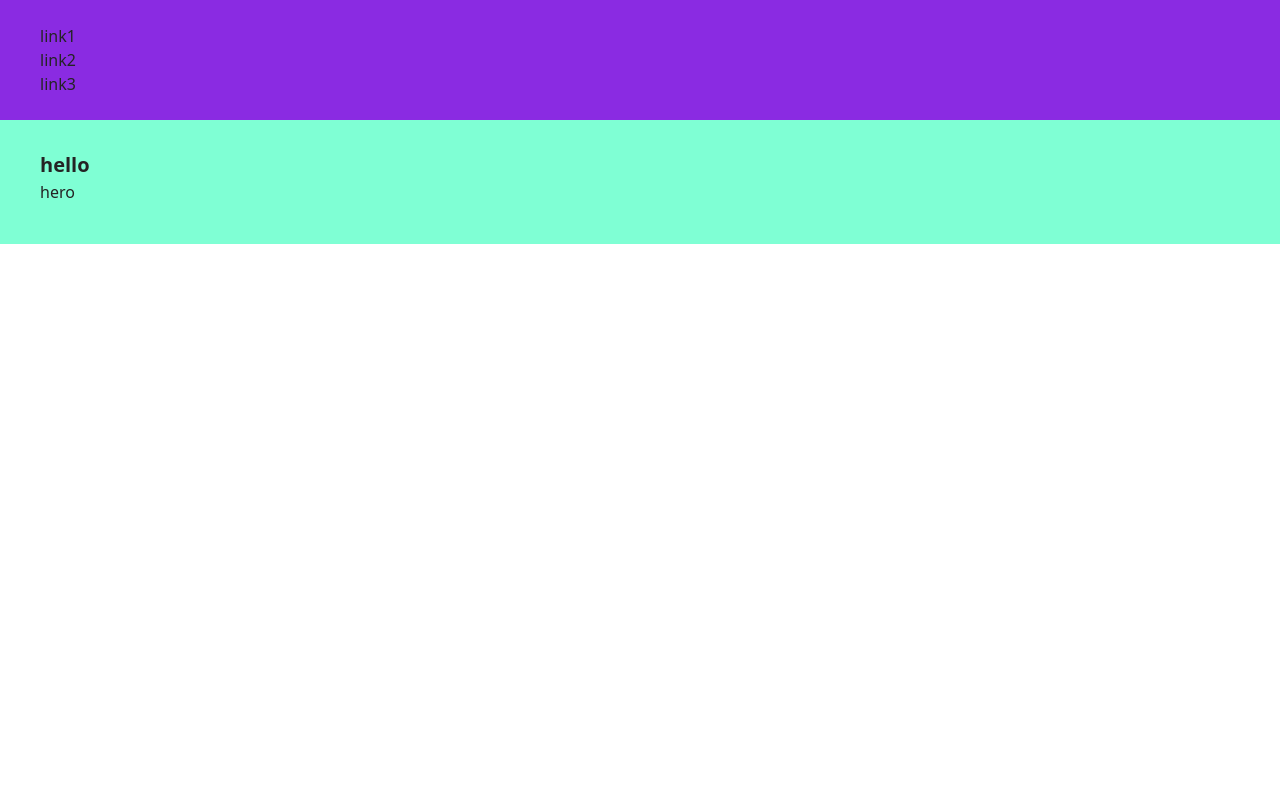
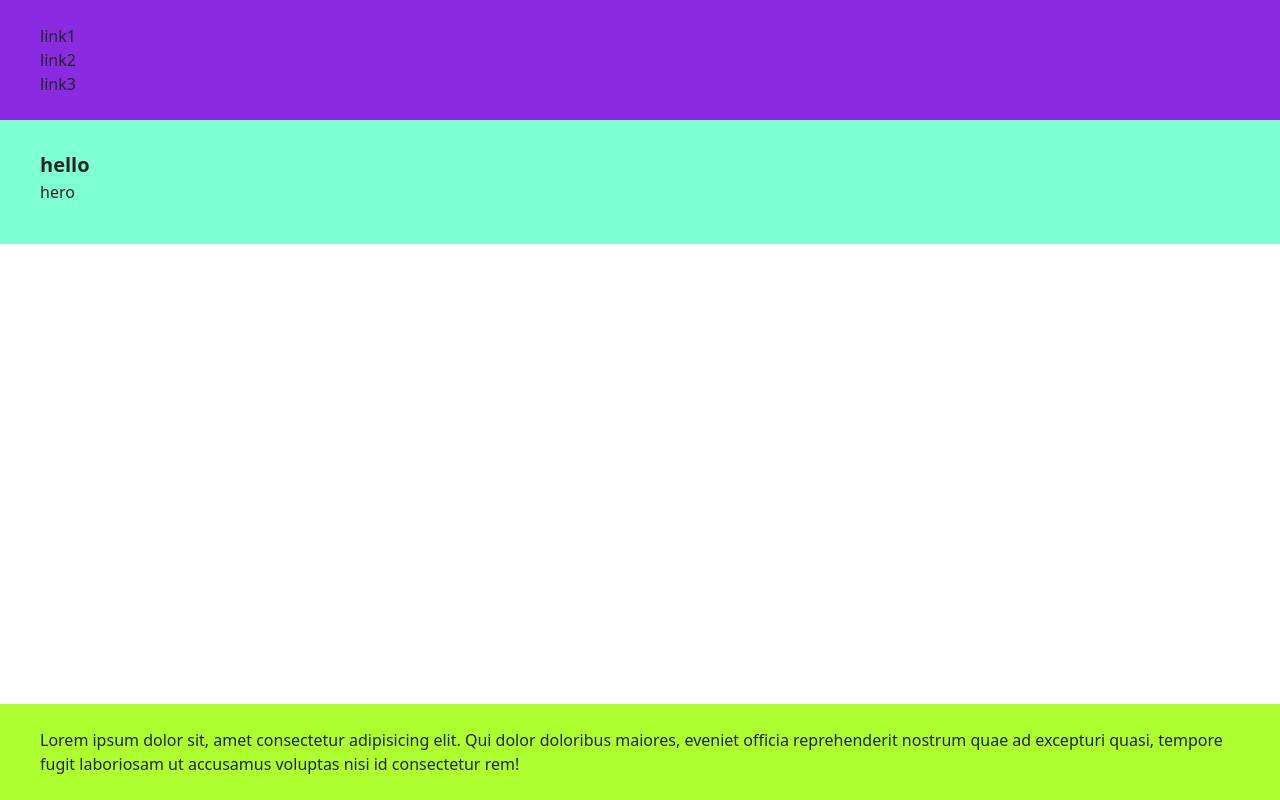
Before and after one commit to ValerieLeonidova/group-11-12, a website built with Vite: page src/index.html in a window 1280 px wide. Built offline with nearby package versions, Linux system fonts and the light colour scheme.

Commit message:
footer start

```diff
--- a/src/css/footer.css
+++ b/src/css/footer.css
@@ -1,2 +1,4 @@
 .footer {
+  padding: 24px 12px;
+  background-color: greenyellow;
 }
--- a/src/index.html
+++ b/src/index.html
@@ -4,7 +4,7 @@
     <meta charset="UTF-8" />
     <link rel="icon" type="image/svg+xml" href="/favicon.svg" />
     <meta name="viewport" content="width=device-width, initial-scale=1.0" />
-    <title>Vanilla App Template</title>
+    <title>Project</title>
     <link rel="stylesheet" href="./css/styles.css" />
   </head>
   <body>
--- a/src/partials/footer.html
+++ b/src/partials/footer.html
@@ -1,5 +1,10 @@
 <footer class="footer">
   <div class="container">
-
+    <p>
+      Lorem ipsum dolor sit, amet consectetur adipisicing elit. Qui dolor
+      doloribus maiores, eveniet officia reprehenderit nostrum quae ad excepturi
+      quasi, tempore fugit laboriosam ut accusamus voluptas nisi id consectetur
+      rem!
+    </p>
   </div>
 </footer>
```
